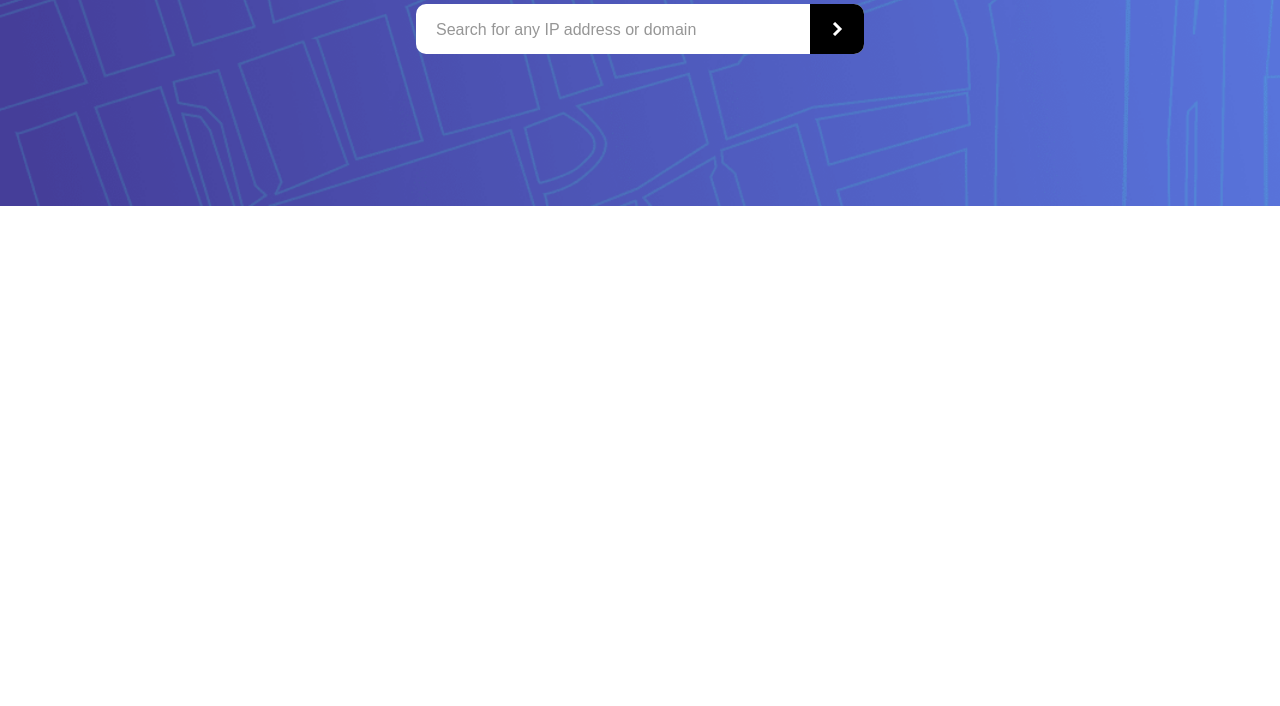
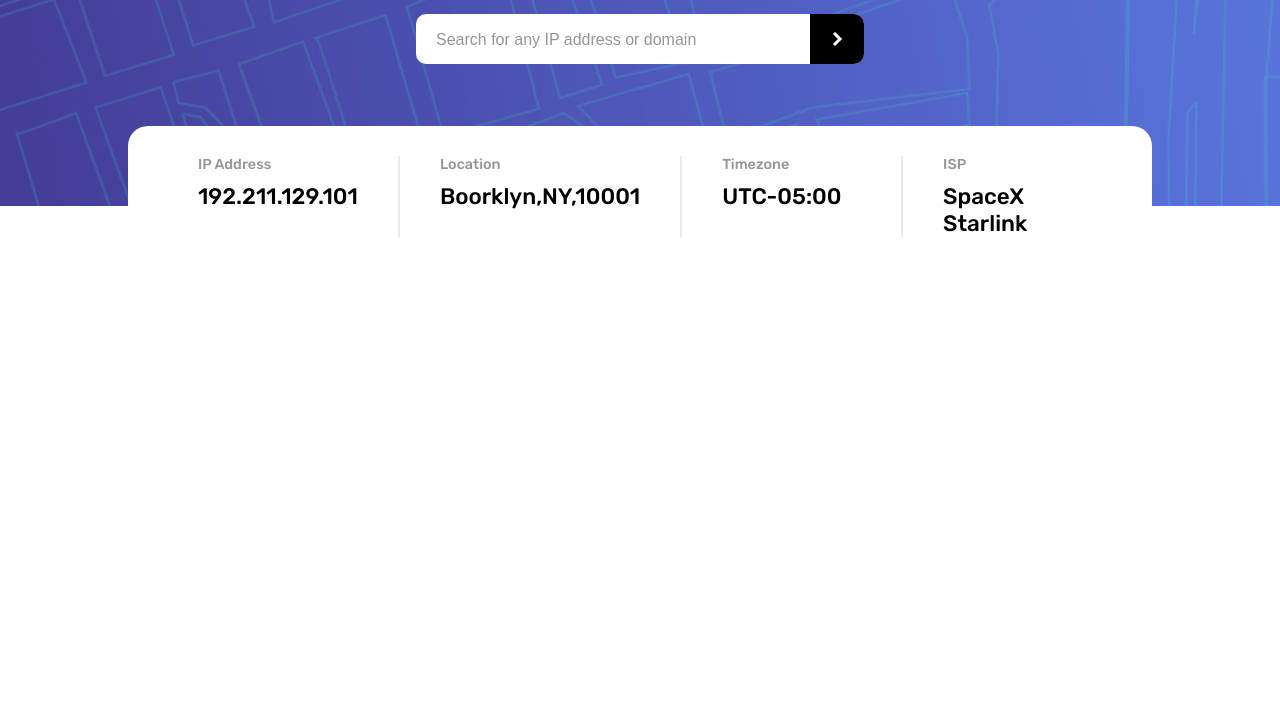
Before and after one commit to SaleemIlahi/ipAddressTracker, a website: page index.html in a window 1280 px wide. Shown: the part 94-800 px from the top of the page. Drawn offline with Linux system fonts and the light colour scheme.

Commit message:
Address Details Section Completed

```diff
--- a/css/index.scss
+++ b/css/index.scss
@@ -24,10 +24,11 @@ main{
         background-size: cover;
         text-align: center;
         position: relative;
+        z-index: -1;
 
         .title-section{
             position: absolute;
-            top: 40px;
+            top: 50px;
             left: 50%;
             transform: translateX(-50%);
             width: 50%;
@@ -84,4 +85,47 @@ main{
             }
         }
     }
+
+    .address-detail-section{
+        width: 80%;
+        display: flex;
+        justify-content: center;
+        margin: 0 auto;
+        border-radius: 20px;
+        background: $white;
+        padding: 30px;
+        margin-top: -80px;
+
+        .ip-address{
+            flex-basis: 25%;
+            padding: 0 40px;
+
+            h3{
+                color: $lightkGray;
+                font-size: .9rem;
+                font-weight: 500;
+            }
+
+            h2{
+                font-size: 1.4rem;
+                font-weight: 500;
+                margin-top: 10px;
+            }
+        }
+
+        .location{
+            @extend .ip-address;
+            border-left: 2px solid rgba(150, 150, 150,0.2);
+        }
+
+        .time{
+            @extend .ip-address;
+            border-left: 2px solid rgba(150, 150, 150,0.2);
+        }
+
+        .isp{
+            @extend .ip-address;
+            border-left: 2px solid rgba(150, 150, 150,0.2);
+        }
+    }
 }
--- a/index.html
+++ b/index.html
@@ -25,6 +25,25 @@
                 </div>
             </div>
         </header>
+
+        <div class="address-detail-section">
+            <div class="ip-address">
+                <h3>IP Address</h3>
+                <h2 id="ip">192.211.129.101</h2>
+            </div>
+            <div class="location">
+                <h3>Location</h3>
+                <h2 id="location">Boorklyn,NY,10001</h2>
+            </div>
+            <div class="time">
+                <h3>Timezone</h3>
+                <h2 id="time">UTC-05:00</h2>
+            </div>
+            <div class="isp">
+                <h3>ISP</h3>
+                <h2 id="isp">SpaceX Starlink</h2>
+            </div>
+        </div>
     </main>
 
     <script src="js/index.js"></script>
```
Also changed, not shown: css/index.css, 1 other file.
